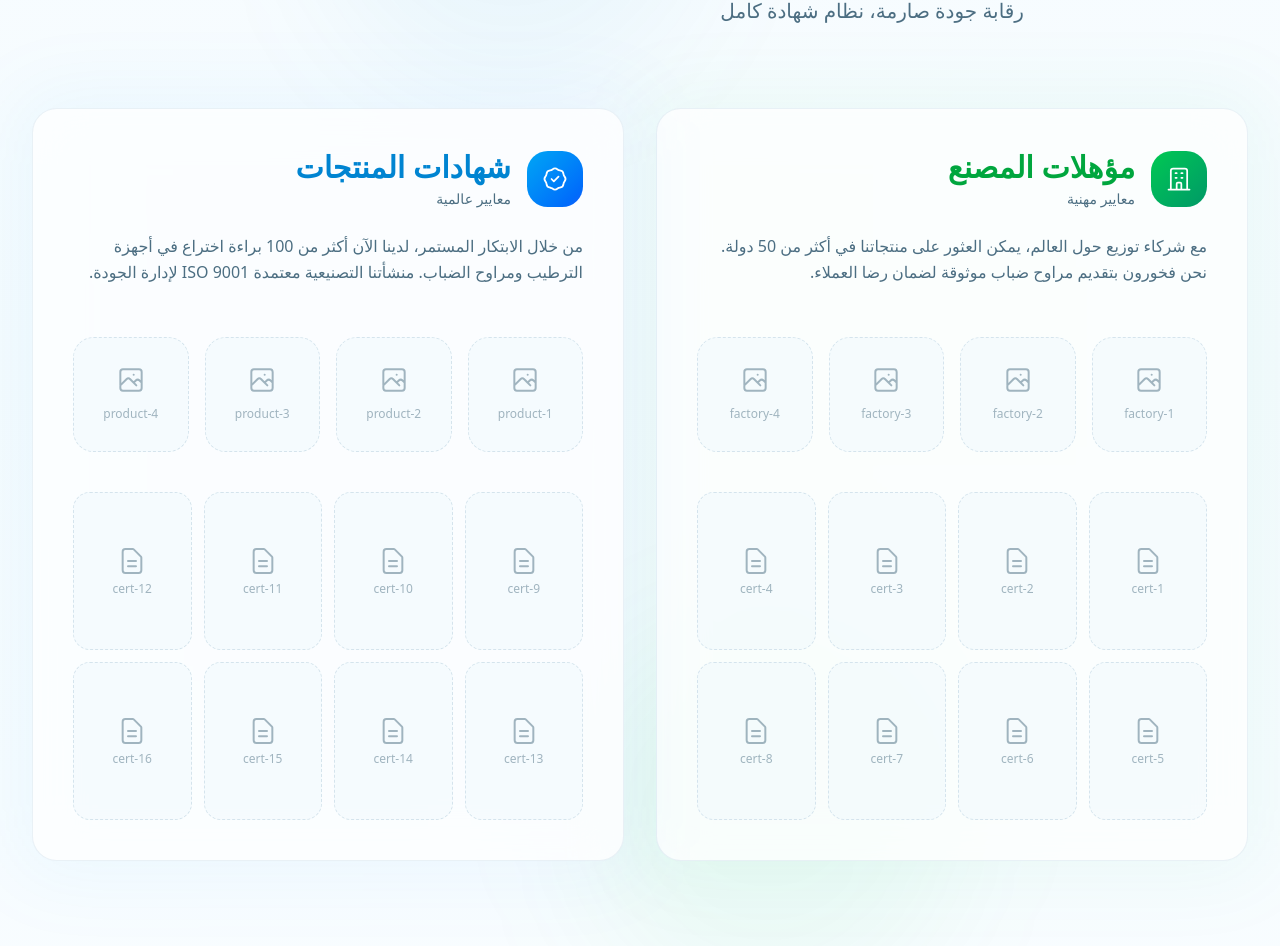
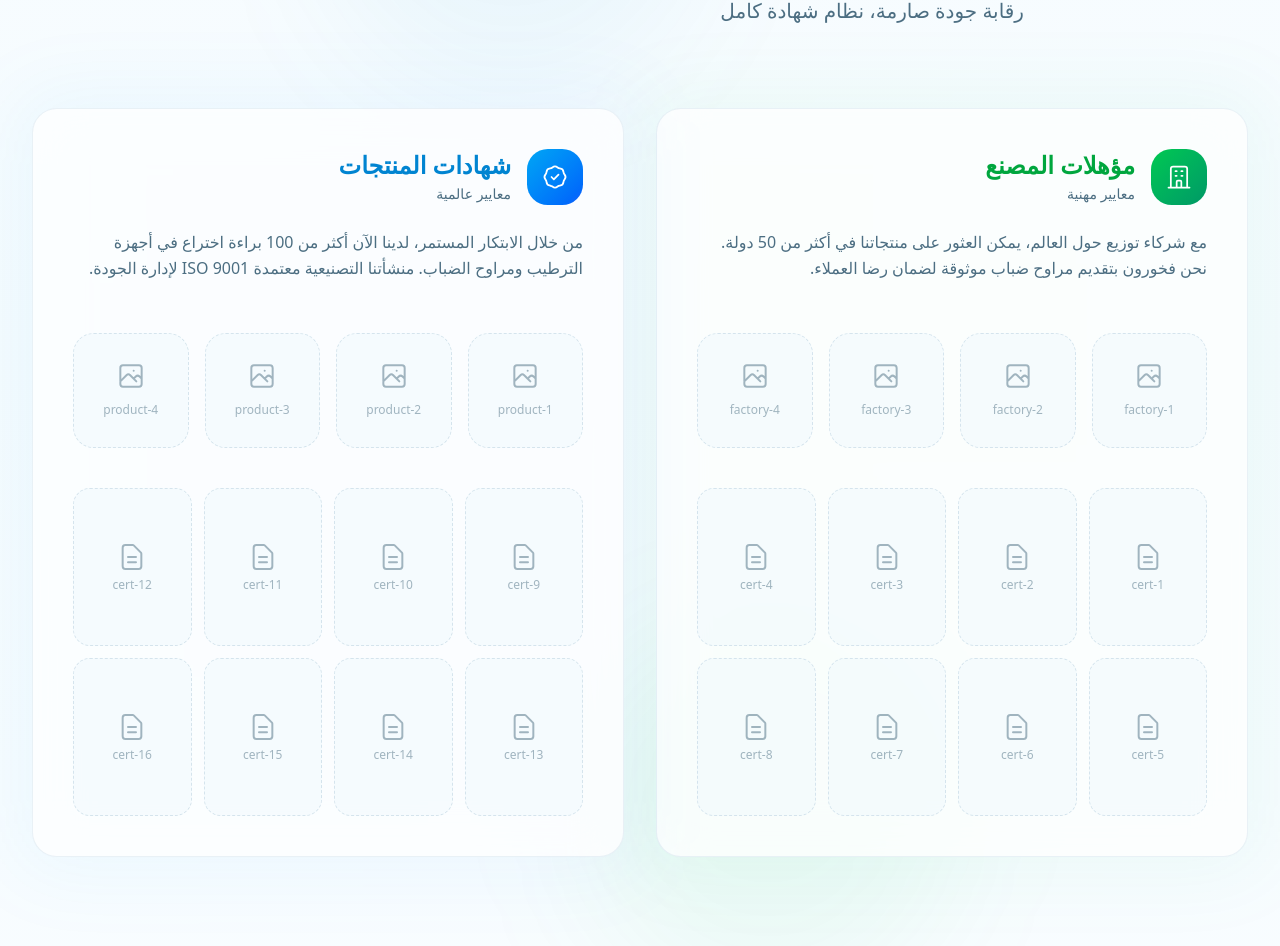
Before and after one commit to FRIDAY1611/hegu-technology-website, a Next.js app: page /ar in a window 1280 px wide. Shown: the part 3990-4936 px from the top of the page. Built offline with nearby package versions, Linux system fonts and the light colour scheme.

Commit message:
fix: 修复德语工厂资质标题出框问题

```diff
--- a/src/app/[locale]/page.tsx
+++ b/src/app/[locale]/page.tsx
@@ -539,8 +539,8 @@ const CertificationsSection = () => {
                       <path strokeLinecap="round" strokeLinejoin="round" strokeWidth={1.5} d="M19 21V5a2 2 0 00-2-2H7a2 2 0 00-2 2v16m14 0h2m-2 0h-5m-9 0H3m2 0h5M9 7h1m-1 4h1m4-4h1m-1 4h1m-5 10v-5a1 1 0 011-1h2a1 1 0 011 1v5m-4 0h4" />
                     </svg>
                   </div>
-                  <div className="min-w-0">
-                    <h3 className="text-2xl lg:text-3xl font-bold text-green-600">
+                  <div className="min-w-0 flex-1">
+                    <h3 className="text-xl lg:text-2xl font-bold text-green-600 leading-tight">
                       {texts.factoryQualifications}
                     </h3>
                     <p className="text-sm text-muted-foreground mt-1 line-clamp-1">{texts.factoryQualificationsSub}</p>
@@ -598,8 +598,8 @@ const CertificationsSection = () => {
                       <path strokeLinecap="round" strokeLinejoin="round" strokeWidth={1.5} d="M9 12l2 2 4-4M7.835 4.697a3.42 3.42 0 001.946-.806 3.42 3.42 0 014.438 0 3.42 3.42 0 001.946.806 3.42 3.42 0 013.138 3.138 3.42 3.42 0 00.806 1.946 3.42 3.42 0 010 4.438 3.42 3.42 0 00-.806 1.946 3.42 3.42 0 01-3.138 3.138 3.42 3.42 0 00-1.946.806 3.42 3.42 0 01-4.438 0 3.42 3.42 0 01-1.946-.806 3.42 3.42 0 01-3.138-3.138 3.42 3.42 0 00-.806-1.946 3.42 3.42 0 010-4.438 3.42 3.42 0 00.806-1.946 3.42 3.42 0 013.138-3.138z" />
                     </svg>
                   </div>
-                  <div className="min-w-0">
-                    <h3 className="text-2xl lg:text-3xl font-bold text-sky-600">
+                  <div className="min-w-0 flex-1">
+                    <h3 className="text-xl lg:text-2xl font-bold text-sky-600 leading-tight">
                       {texts.productCertifications}
                     </h3>
                     <p className="text-sm text-muted-foreground mt-1 line-clamp-1">{texts.productCertificationsSub}</p>
```
